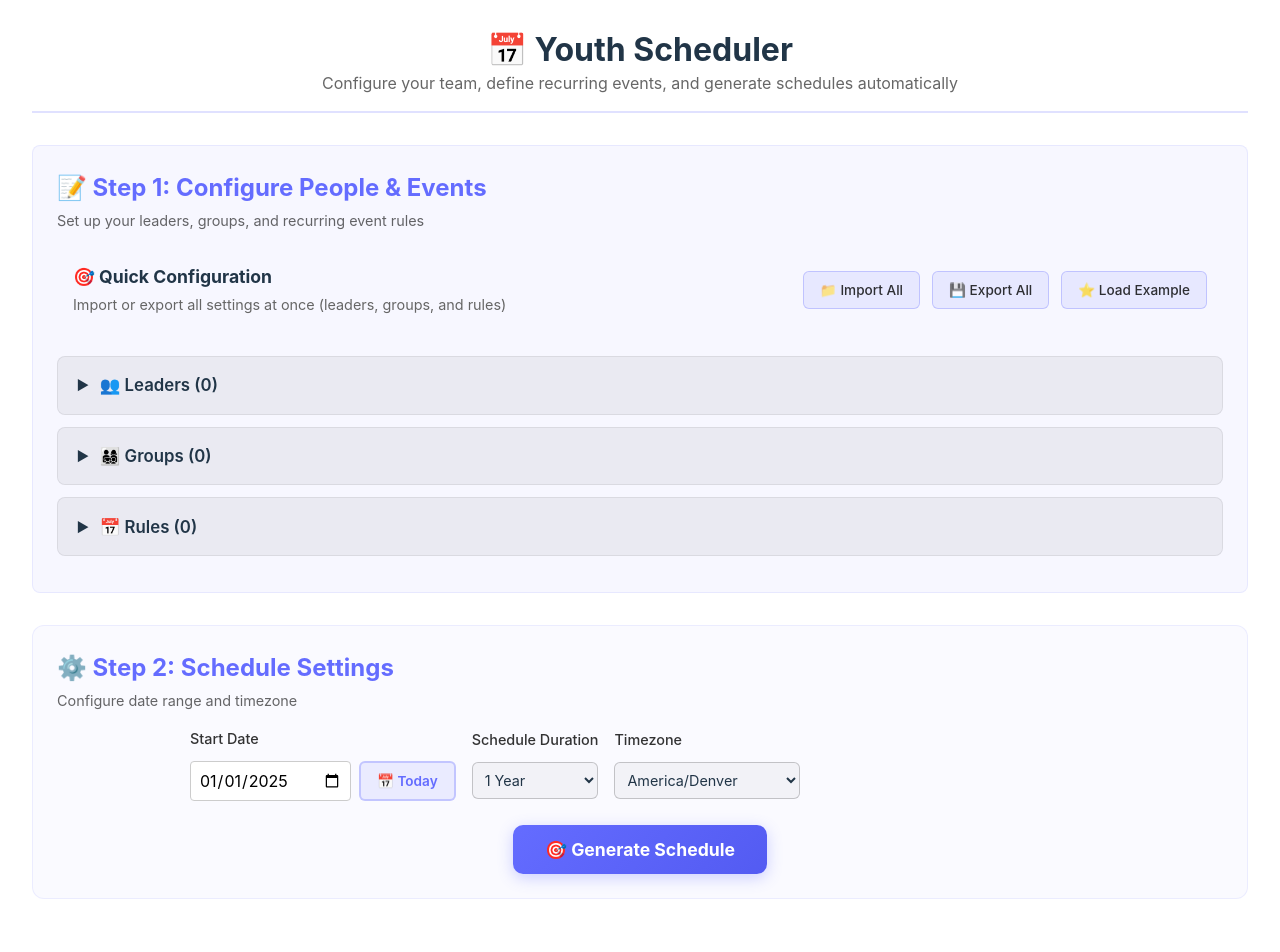
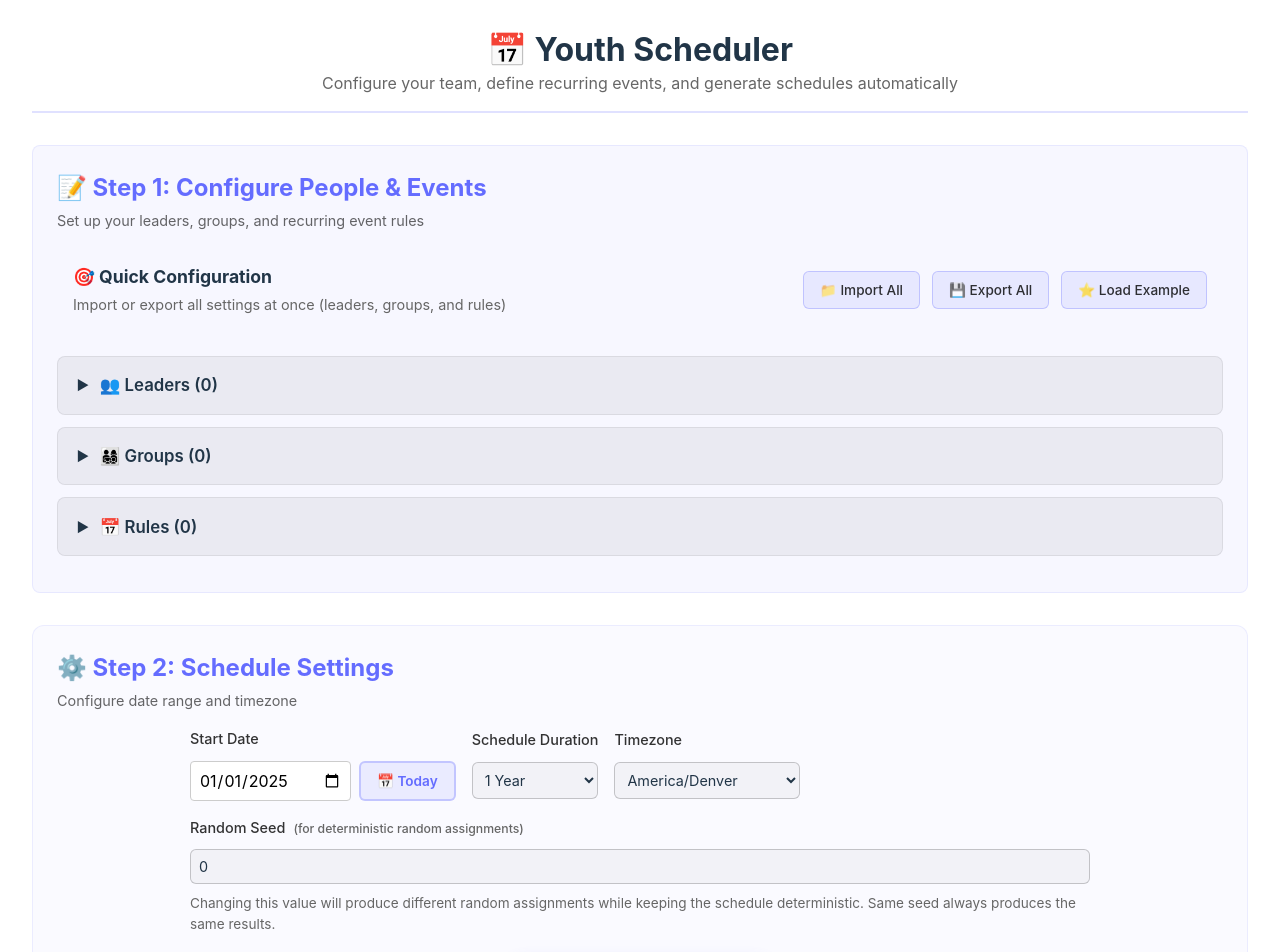
Before and after one commit to Thulrus/YouthScheduleAutomator, a React (Vite) app: page / in a window 1280 px wide. Shown: the top 952 px of the page. Built offline with nearby package versions, Linux system fonts and the light colour scheme.

Commit message:
feat: Add random seed functionality for deterministic leader assignments

```diff
--- a/src/App.tsx
+++ b/src/App.tsx
@@ -47,6 +47,10 @@ function App() {
   const [startDate, setStartDate] = useState(`${currentYear}-01-01`);
   const [duration, setDuration] = useState<ScheduleDuration>('1-year');
   const [timezone, setTimezone] = useState('America/Denver');
+  const [randomSeed, setRandomSeed] = useState(() => {
+    const saved = localStorage.getItem('randomSeed');
+    return saved ? parseInt(saved, 10) : 0;
+  });
 
   // Config state - using objects instead of YAML strings
   const [leaders, setLeaders] = useState<Leader[]>(() => {
@@ -176,7 +180,9 @@ function App() {
         start,
         end,
         'round-robin',
-        1
+        1,
+        undefined,
+        randomSeed
       );
 
       setSchedule(newSchedule);
@@ -187,6 +193,7 @@ function App() {
       localStorage.setItem('leaders', JSON.stringify(leaders));
       localStorage.setItem('groups', JSON.stringify(groups));
       localStorage.setItem('rules', JSON.stringify(rules));
+      localStorage.setItem('randomSeed', randomSeed.toString());
 
     } catch (error) {
       setStatusType('error');
@@ -307,6 +314,7 @@ function App() {
         leaders,
         groups,
         rules,
+        randomSeed,
       };
 
       const blob = new Blob([JSON.stringify(completeConfig, null, 2)], { type: 'application/json' });
@@ -448,6 +456,13 @@ function App() {
           setRules(config.rules);
           localStorage.setItem('rules', JSON.stringify(config.rules));
           importedItems.push(`${config.rules.length} rule(s)`);
+        }
+
+        // Import random seed if present
+        if (config.randomSeed !== undefined && typeof config.randomSeed === 'number') {
+          setRandomSeed(config.randomSeed);
+          localStorage.setItem('randomSeed', config.randomSeed.toString());
+          importedItems.push('random seed');
         }
 
         setStatusType('success');
@@ -1366,6 +1381,32 @@ function App() {
                 ))}
               </select>
             </div>
+
+            <div className="form-group">
+              <label>
+                Random Seed
+                <span style={{ fontSize: '0.85em', color: '#666', marginLeft: '8px' }}>
+                  (for deterministic random assignments)
+                </span>
+              </label>
+              <input
+                type="number"
+                value={randomSeed}
+                onChange={(e) => {
+                  const value = parseInt(e.target.value, 10);
+                  if (!isNaN(value)) {
+                    setRandomSeed(value);
+                    localStorage.setItem('randomSeed', value.toString());
+                  }
+                }}
+                placeholder="0"
+                style={{ width: '100%' }}
+              />
+              <p style={{ fontSize: '0.85em', color: '#666', margin: '4px 0 0 0' }}>
+                Changing this value will produce different random assignments while keeping the schedule deterministic.
+                Same seed always produces the same results.
+              </p>
+            </div>
           </div>
 
           <button className="generate-button" onClick={handleGenerate}>
--- a/src/scheduler.ts
+++ b/src/scheduler.ts
@@ -260,7 +260,8 @@ export function buildSchedule(
   end: Date,
   strategyName: StrategyName = 'round-robin',
   leadersPerCombined: number = 2,
-  initialState?: SchedulerState
+  initialState?: SchedulerState,
+  randomSeed: number = 0
 ): Schedule {
   const leaders = buildLeaders(rawLeaders);
   const groups = buildGroups(rawGroups);
@@ -287,7 +288,7 @@ export function buildSchedule(
       let leadersToAssign: string[] = [];
 
       if (event.leaderRequired) {
-        leadersToAssign = strategy.assignLeaders(event, leaders, leadersPerCombined, assignmentState);
+        leadersToAssign = strategy.assignLeaders(event, leaders, leadersPerCombined, assignmentState, randomSeed);
       }
 
       // Assign youth to leaders if requested
@@ -336,7 +337,7 @@ export function buildSchedule(
           // Filter leaders to exclude those already assigned to this event
           const availableLeaders = leaders.filter(l => !leadersAssignedThisEvent.has(l.name));
 
-          leadersToAssign = strategy.assignLeaders(groupSpecificEvent, availableLeaders, 1, assignmentState);
+          leadersToAssign = strategy.assignLeaders(groupSpecificEvent, availableLeaders, 1, assignmentState, randomSeed);
 
           // Track this leader so they're not assigned to another group on the same event
           leadersToAssign.forEach(name => leadersAssignedThisEvent.add(name));
--- a/src/strategies.ts
+++ b/src/strategies.ts
@@ -12,7 +12,8 @@ export interface AssignmentStrategy {
     event: Event,
     leaders: Leader[],
     count: number,
-    state: Map<string, number>
+    state: Map<string, number>,
+    seedOffset?: number
   ): string[];
 }
 
@@ -24,7 +25,9 @@ export class RoundRobinStrategy implements AssignmentStrategy {
     event: Event,
     leaders: Leader[],
     count: number,
-    state: Map<string, number>
+    state: Map<string, number>,
+    // eslint-disable-next-line @typescript-eslint/no-unused-vars
+    _seedOffset?: number
   ): string[] {
     const eligible = leaders.filter(
       l =>
@@ -78,7 +81,8 @@ export class RandomStrategy implements AssignmentStrategy {
     event: Event,
     leaders: Leader[],
     count: number,
-    state: Map<string, number>
+    state: Map<string, number>,
+    seedOffset: number = 0
   ): string[] {
     const eligible = leaders.filter(
       l =>
@@ -88,8 +92,8 @@ export class RandomStrategy implements AssignmentStrategy {
 
     if (eligible.length === 0) return [];
 
-    // Create a deterministic seed from the event date
-    const seed = event.date.getTime();
+    // Create a deterministic seed from the event date plus optional seed offset
+    const seed = event.date.getTime() + seedOffset;
     const rng = new SeededRandom(seed);
 
     // Deterministic shuffle using seeded random
@@ -118,7 +122,9 @@ export class WeightedStrategy implements AssignmentStrategy {
     event: Event,
     leaders: Leader[],
     count: number,
-    state: Map<string, number>
+    state: Map<string, number>,
+    // eslint-disable-next-line @typescript-eslint/no-unused-vars
+    _seedOffset?: number
   ): string[] {
     const eligible = leaders.filter(
       l =>
```
